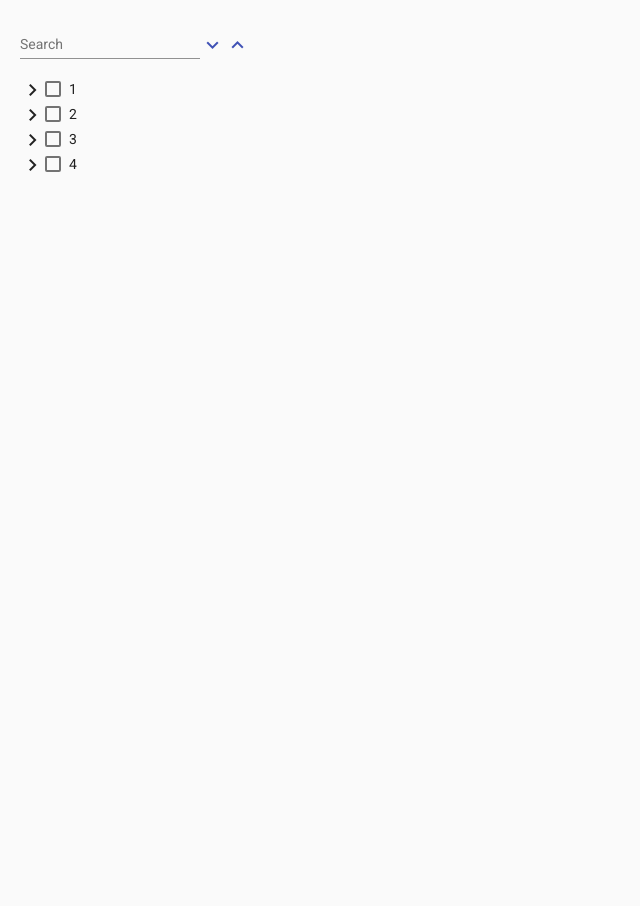
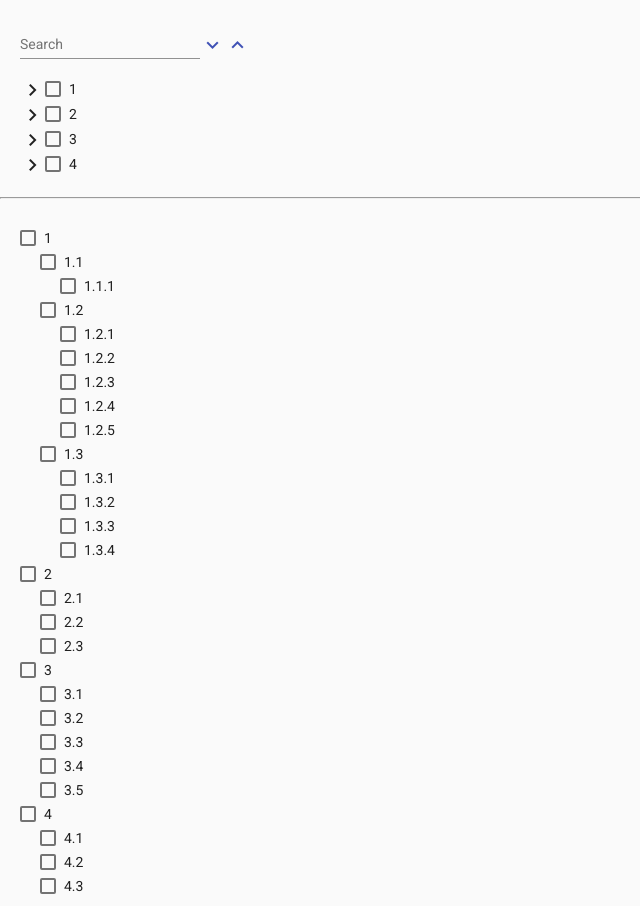
Before and after one commit to cagrisolakoglu/angular-material-tree-demo, an Angular app: page / in a window 1280 px wide. Shown: the whole page, without its empty margins (0-640 px from the left). Before the commit the page ends 820 px from the top, so only its background shows below. Built offline with nearby package versions, Linux system fonts and the light colour scheme.

Commit message:
cs-tree add

```diff
--- /dev/null
+++ b/src/app/components/cs-tree/cs-tree.component.html
@@ -0,0 +1,43 @@
+<div  class="cs-tree">
+  <!-- if dataSource available -->
+  <ng-template [ngIf]="dataSource">
+
+      <ul >
+        <!-- create recursive -->
+        <li *ngFor="let item of dataSource.data">
+          <mat-checkbox
+            [checked]="item.checked"
+            (change)="item.checked = !item.checked"
+          >
+            {{ item.name }}
+          </mat-checkbox>
+          <!-- if item has children -->
+          <ul *ngIf="item.children && item.children.length > 0">
+            <!-- create recursive -->
+            <li *ngFor="let child of item.children">
+              <mat-checkbox
+                [checked]="child.checked"
+                (change)="child.checked = !child.checked"
+              >
+                {{ child.name }}
+              </mat-checkbox>
+              <!-- if child has children -->
+              <ul *ngIf="child.children && child.children.length > 0">
+                <!-- create recursive -->
+                <li *ngFor="let grandChild of child.children">
+                  <mat-checkbox
+                    [checked]="grandChild.checked"
+                    (change)="grandChild.checked = !grandChild.checked"
+                  >
+                    {{ grandChild.name }}
+                  </mat-checkbox>
+                </li>
+              </ul>
+            </li>
+          </ul>
+
+        </li>
+      </ul>
+
+  </ng-template>
+</div>
--- /dev/null
+++ b/src/app/components/cs-tree/cs-tree.component.scss
@@ -0,0 +1,16 @@
+.cs-tree {
+  display: flex;
+  flex-direction: column;
+  width: auto;
+  height: auto;
+
+
+  ul {
+    margin: 0 0 0 20px;
+    padding: 0;
+    li {
+
+      list-style: none;
+    }
+  }
+}
--- /dev/null
+++ b/src/app/components/cs-tree/cs-tree.component.ts
@@ -0,0 +1,44 @@
+import { Component, Input, OnInit } from '@angular/core';
+import { ITreeModel } from 'src/app/models/tree-item.model';
+import { TreeDataServiceServiceProvider } from 'src/app/services/tree-data-service.service';
+
+
+@Component({
+  selector: 'app-cs-tree',
+  templateUrl: './cs-tree.component.html',
+  styleUrls: ['./cs-tree.component.scss'],
+  providers: [TreeDataServiceServiceProvider]
+})
+export class CsTreeComponent implements OnInit {
+
+  @Input() public treeDataSource: ITreeModel<any> = {
+    keyPropertyName: "id",
+    valuePropertyName: "name",
+    childPropertyName: "children",
+    data: []
+  };
+
+  dataSource: ITreeModel<any> = {
+    keyPropertyName: "id",
+    valuePropertyName: "name",
+    childPropertyName: "children",
+    data: []
+  };
+
+
+  constructor(private dataService: TreeDataServiceServiceProvider) {
+
+    dataService.dataChange.subscribe(data => {
+      this.dataSource.data = data;
+    });
+
+   }
+
+  ngOnInit(): void {
+    if (this.treeDataSource.data.length > 0) {
+      const data = this.dataService.createDataSource(this.treeDataSource);
+      this.dataService.dataChange.next(data);
+    }
+  }
+
+}
--- a/src/app/components/ubys-tree/ubys-tree.component.ts
+++ b/src/app/components/ubys-tree/ubys-tree.component.ts
@@ -4,8 +4,9 @@ import { SelectionModel } from '@angular/cdk/collections';
 import { FlatTreeControl } from '@angular/cdk/tree';
 import { MatTreeFlatDataSource, MatTreeFlattener } from '@angular/material/tree';
 
-import { FlatTreeNode, ITreeModel, TreeNode } from './models/tree-item.model';
-import { TreeDataServiceServiceProvider } from './services/tree-data-service.service';
+
+import { TreeDataServiceServiceProvider } from '../../services/tree-data-service.service';
+import { FlatTreeNode, ITreeModel, TreeNode } from 'src/app/models/tree-item.model';
 
 @Component({
   selector: 'app-ubys-tree',
--- a/src/app/pages/tree-demo/tree-demo.component.html
+++ b/src/app/pages/tree-demo/tree-demo.component.html
@@ -4,3 +4,9 @@
   [turnOffHierarchicalSelection]="true"
   [showControls]="true"
 ></app-ubys-tree>
+
+<hr />
+
+<br />
+
+<app-cs-tree [treeDataSource]="dataSource"></app-cs-tree>
--- a/src/app/pages/tree-demo/tree-demo.component.ts
+++ b/src/app/pages/tree-demo/tree-demo.component.ts
@@ -1,5 +1,6 @@
 import { Component, OnInit } from '@angular/core';
-import { ITreeModel } from 'src/app/components/ubys-tree/models/tree-item.model';
+import { ITreeModel } from 'src/app/models/tree-item.model';
+
 import { ITreeDemoModel } from './model/tree-demo.model';
 
 @Component({
--- a/tsconfig.json
+++ b/tsconfig.json
@@ -1,4 +1,3 @@
-/* To learn more about this file see: https://angular.io/config/tsconfig. */
 {
   "compileOnSave": false,
   "compilerOptions": {
```
Also changed, not shown: src/app/components/ubys-component.module.ts (+7 -2 lines), src/app/models/tree-item.model.ts (renamed from src/app/components/ubys-tree/models/tree-item.model.ts), src/app/services/tree-data-service.service.ts (renamed from src/app/components/ubys-tree/services/tree-data-service.service.ts).
